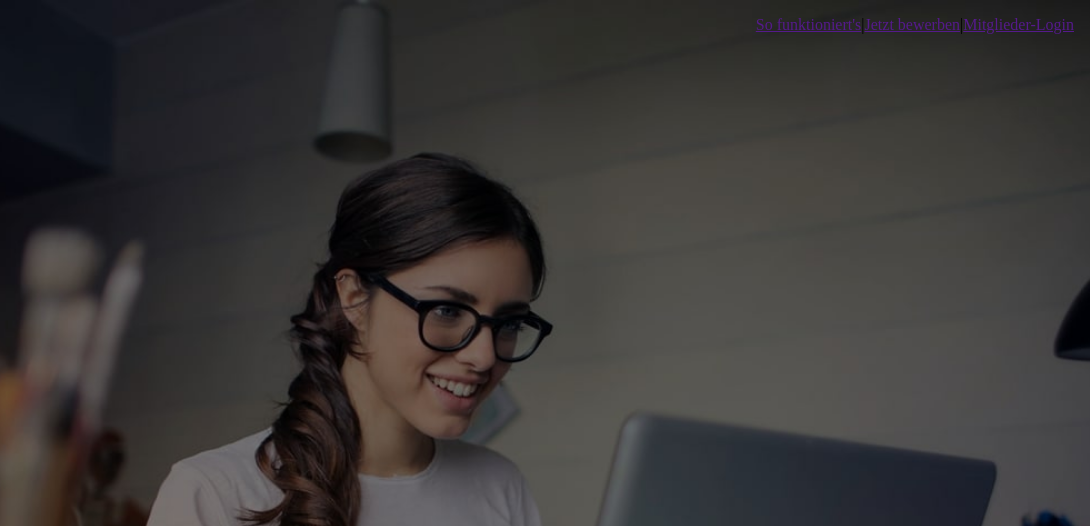
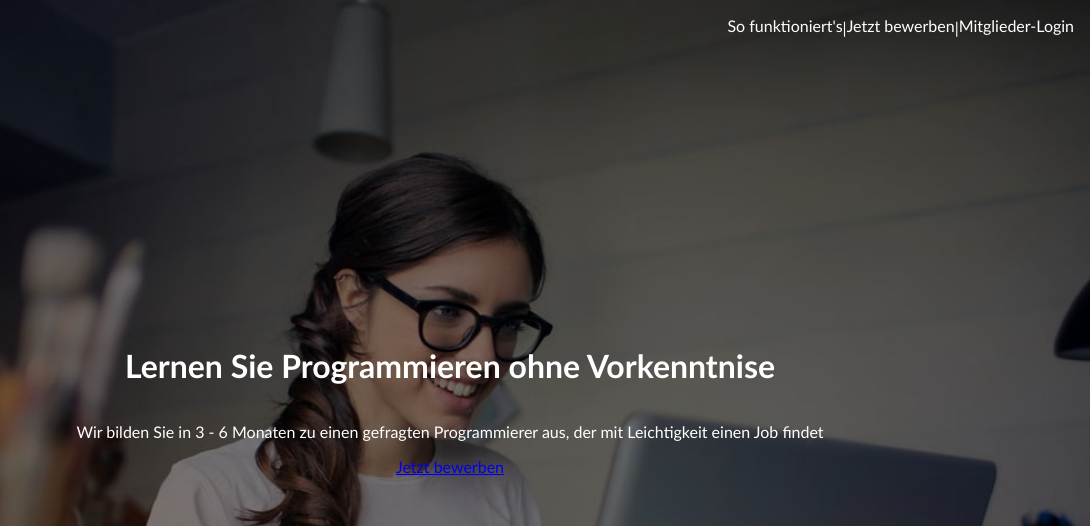
Before and after one commit to RickiWeigel/DeveloperAkademie, a plain HTML site: page DeveloperAkademie Website/index.html in a window 1280 px wide. Shown: the top 526 px of the page, 190-1280 px from the left. Drawn offline with Linux system fonts and the light colour scheme.

Commit message:
Add header content

```diff
--- a/DeveloperAkademie Website/index.html
+++ b/DeveloperAkademie Website/index.html
@@ -11,7 +11,7 @@
 <body>
     <img class="headerImage" src="./img/header_new.jpg" alt="Hintergrundbild">
     <div class="navBar">
-        <img src="./img/logo_white.png" alt="">
+        <img class="headerLogo" src="./img/logo_white.png" alt="">
         <nav class="headerNav">
             <a href="">So funktioniert's</a> |
             <a href="">Jetzt bewerben</a> |
@@ -19,5 +19,11 @@
         </nav>
     </div>
 
+    <div class="headerContent">
+        <h1>Lernen Sie Programmieren ohne Vorkenntnise</h1>
+        <p>Wir bilden Sie in 3 - 6 Monaten zu einen gefragten Programmierer aus, der mit Leichtigkeit einen Job findet</p>
+        <a href="#">Jetzt bewerben</a>
+    </div>
+
 </body>
 </html>
--- a/DeveloperAkademie Website/style.css
+++ b/DeveloperAkademie Website/style.css
@@ -1,12 +1,26 @@
 body{
     margin: 0;
     padding: 0;
+    font-family: "Calibri";
 }
 
 .headerImage{
     height: 100vh;
     width: 100%;
     object-fit: cover;
+}
+
+.headerContent{
+    position: absolute;
+    top: 0;
+    left: 0;
+    right: 0;
+    height: 100vh;
+    display: flex;
+    flex-direction: column;
+    justify-content: center;
+    align-items: center;
+    color: white;
 }
 
 .navBar{
@@ -19,7 +33,25 @@ body{
     padding: 16px;
 }
 
+.headerLogo{
+    width: 170px;
+}
+
 .headerNav{
     display: flex;
     align-items: center;
+    text-decoration: none;
+    color: white;
 }
+
+.headerNav a{
+    color: white;
+    text-decoration: none;
+    border-bottom: 4px solid transparent;
+    transition: all 225ms ease-in-out;
+}
+
+.headerNav a:hover{
+    border-bottom: 4px solid white;
+    transition: all 225ms ease-in-out; /*Animation für Menü*/
+}
```
